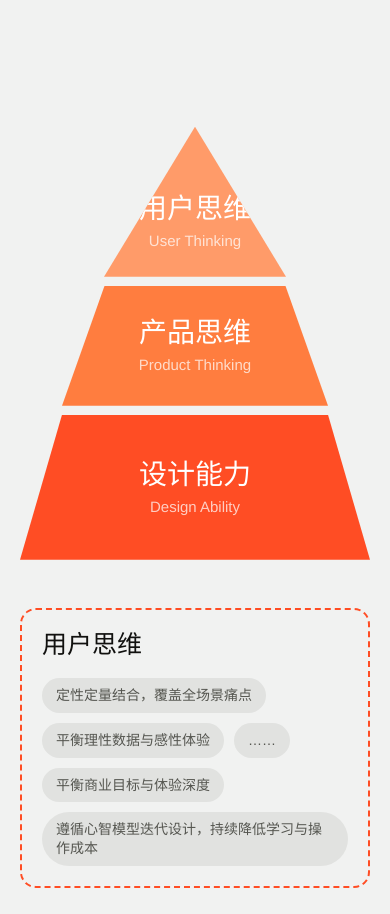
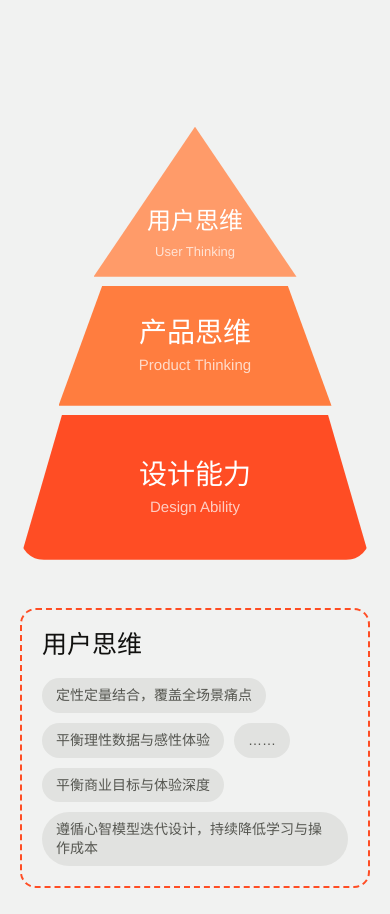
Before and after one commit to Miaaaa857/profile, a React (Vite) app: page /about in a window 390 px wide. Shown: the part 4780-5694 px from the top of the page. Built offline with nearby package versions, Linux system fonts and the light colour scheme; a web font is replaced by a local one.

Commit message:
Correct capability pyramid proportions

```diff
--- a/src/styles/global.css
+++ b/src/styles/global.css
@@ -385,14 +385,16 @@ i { font-style: normal; }
 .aa-approach-overlay-title strong { font-size: 18px; line-height: 1.35; letter-spacing: 0; font-weight: 600; }
 .aa-approach__visual figcaption p { margin-top: 16px; color: #696761; font-size: 16px; line-height: 1.6; }
 
-.aa-capability-model { display: grid; grid-template-columns: minmax(420px, .82fr) minmax(0, 1.38fr); align-items: center; gap: clamp(64px, 7vw, 112px); }
+.aa-capability-model { display: grid; grid-template-columns: minmax(480px, .9fr) minmax(0, 1.35fr); align-items: center; gap: clamp(56px, 6vw, 96px); }
 .aa-capability-pyramid { width: 100%; display: flex; flex-direction: column; align-items: center; gap: 14px; }
 .aa-capability-pyramid__level { display: flex; flex-direction: column; align-items: center; justify-content: center; color: #fff; text-align: center; }
 .aa-capability-pyramid__level strong { font-size: clamp(28px, 2.3vw, 42px); line-height: 1.15; font-weight: 600; }
 .aa-capability-pyramid__level span { margin-top: 8px; color: rgba(255, 255, 255, .72); font-size: clamp(15px, 1.25vw, 21px); }
-.aa-capability-pyramid__level--1 { width: 52%; height: 210px; padding-top: 58px; clip-path: polygon(50% 0, 100% 100%, 0 100%); background: #ff9b69; }
-.aa-capability-pyramid__level--2 { width: 76%; height: 160px; clip-path: polygon(16% 0, 84% 0, 100% 100%, 0 100%); background: #ff7d3f; }
-.aa-capability-pyramid__level--3 { width: 100%; height: 190px; clip-path: polygon(12% 0, 88% 0, 100% 100%, 0 100%); background: var(--accent); }
+.aa-capability-pyramid__level--1 { width: 58%; height: 210px; padding: 0 0 28px; justify-content: flex-end; clip-path: polygon(50% 0, 100% 100%, 0 100%); background: #ff9b69; }
+.aa-capability-pyramid__level--1 strong { font-size: clamp(24px, 1.9vw, 32px); white-space: nowrap; }
+.aa-capability-pyramid__level--1 span { font-size: clamp(13px, 1.05vw, 17px); white-space: nowrap; }
+.aa-capability-pyramid__level--2 { width: 78%; height: 160px; clip-path: polygon(16% 0, 84% 0, 100% 100%, 0 100%); background: #ff7d3f; }
+.aa-capability-pyramid__level--3 { width: 100%; height: 190px; clip-path: polygon(12% 0, 88% 0, 100% 100%, 0 100%); border-radius: 0 0 24px 24px; background: var(--accent); }
 .aa-capability-details { display: grid; gap: 28px; }
 .aa-capability-group { padding: 24px 28px 26px; border: 2px dashed var(--accent); border-radius: 20px; }
 .aa-capability-group h2 { font-size: clamp(25px, 2vw, 34px); line-height: 1.2; font-weight: 600; }
@@ -475,7 +477,7 @@ i { font-style: normal; }
   .aa-approach__cards { margin-top: 60px; }
   .aa-approach__visual { min-height: 680px; }
   .aa-capability-model { grid-template-columns: 1fr; gap: 64px; }
-  .aa-capability-pyramid { width: min(100%, 660px); margin-inline: auto; }
+  .aa-capability-pyramid { width: min(100%, 700px); margin-inline: auto; }
   .aa-career__body { padding-block: 100px; }
   .aa-career-card { grid-template-columns: minmax(120px, .25fr) 1fr; column-gap: 32px; }
   .aa-career-card__detail { grid-column: 2; }
@@ -581,7 +583,7 @@ i { font-style: normal; }
   .aa-approach__visual { min-height: 560px; border-radius: 16px; }
   .aa-capability-model { gap: 48px; }
   .aa-capability-pyramid { gap: 9px; }
-  .aa-capability-pyramid__level--1 { height: 150px; padding-top: 40px; }
+  .aa-capability-pyramid__level--1 { height: 150px; padding: 0 0 18px; }
   .aa-capability-pyramid__level--2 { height: 120px; }
   .aa-capability-pyramid__level--3 { height: 145px; }
   .aa-capability-group { padding: 20px; border-radius: 16px; }
```
